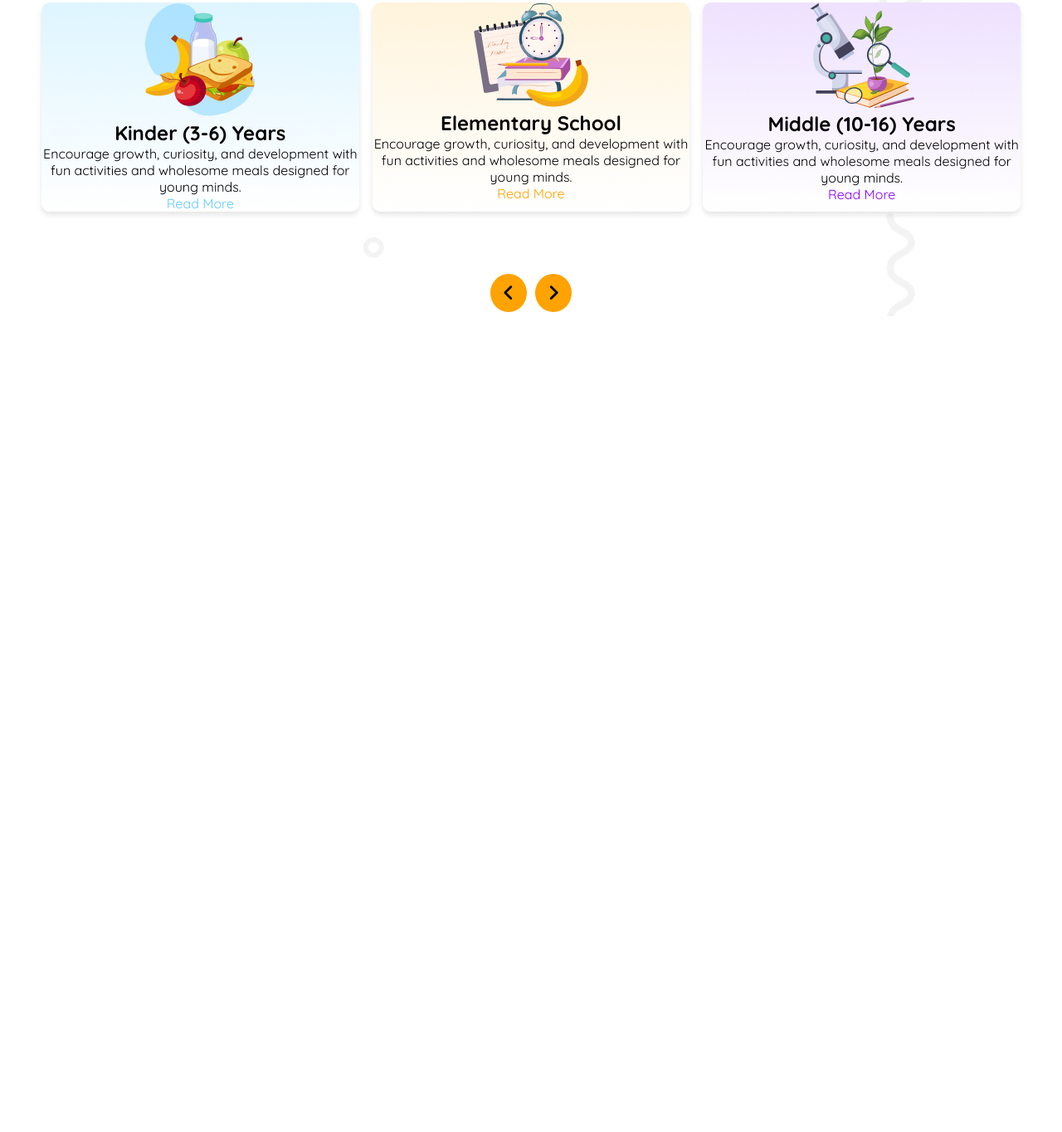
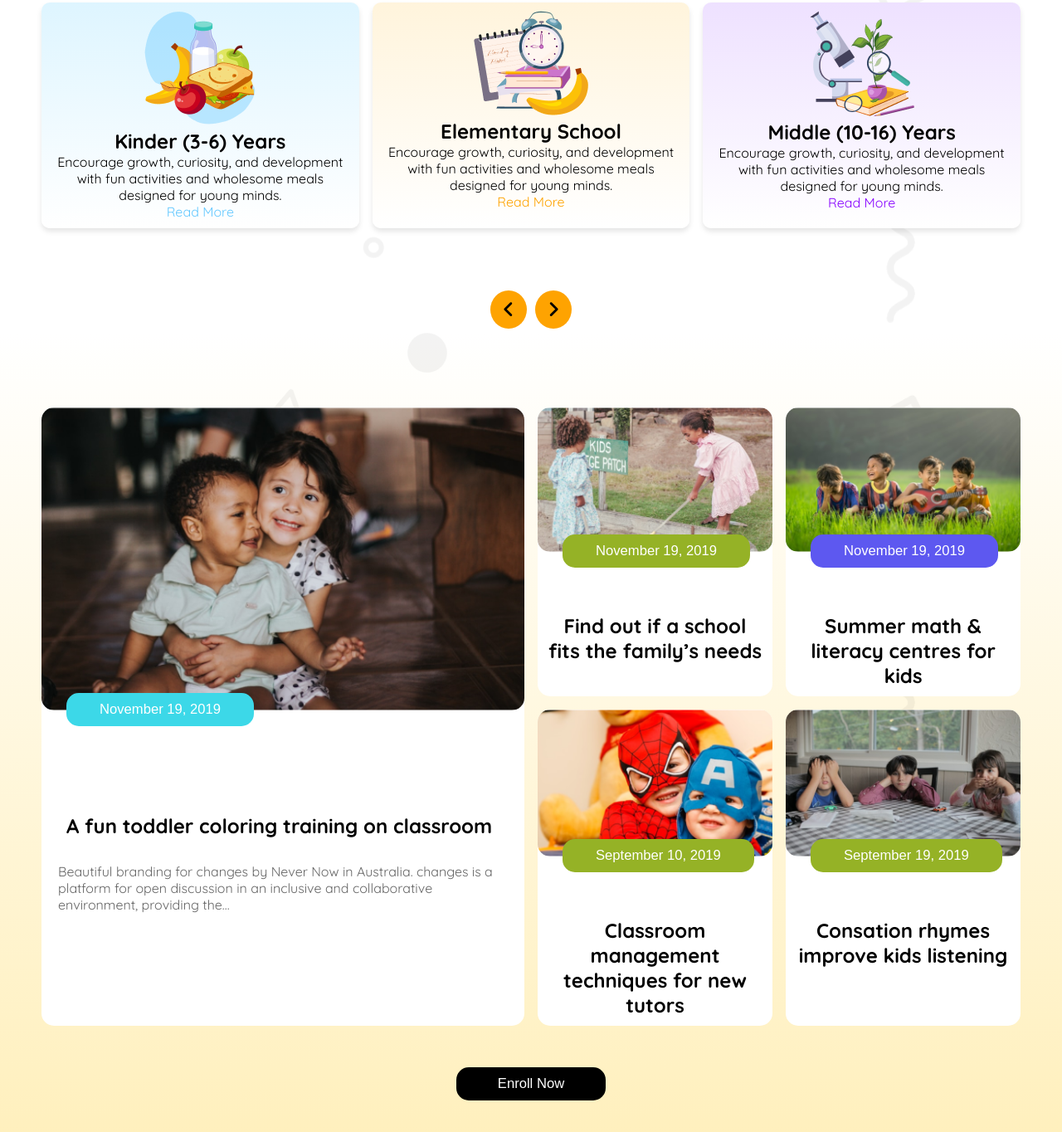
Before and after one commit to mdjosimuddin198/ph-02, a plain HTML site: page index.html in a window 1280 px wide. Shown: the part 794-2158 px from the top of the page at 83% size. Before the commit the page ends 1175 px from the top, so only its background shows below. Drawn offline with Linux system fonts and the light colour scheme.

Commit message:
main section

```diff
--- a/css/phone.css
+++ b/css/phone.css
@@ -27,3 +27,16 @@
 .container-card {
   grid-template-columns: repeat(1, 1fr);
 }
+/* story section  */
+.our-story-section {
+  grid-template-columns: repeat(2, 50%);
+}
+
+/* btn  */
+.story-btn {
+  padding: 3px 5px;
+
+  left: -10px;
+  top: -45px;
+  margin: 5px;
+}
--- a/css/style.css
+++ b/css/style.css
@@ -9,6 +9,9 @@
 /* utility class */
 .hide {
   display: none;
+}
+.gray {
+  color: #666666;
 }
 .btn {
   background: black;
@@ -106,7 +109,6 @@ ul li:nth-child(5) a {
   background: url("../assets/bg.png");
   background-repeat: no-repeat;
   object-fit: contain;
-  /* height: 771px; */
 }
 .container-card {
   display: grid;
@@ -117,7 +119,7 @@ ul li:nth-child(5) a {
 }
 .card {
   border-radius: 10px;
-  /* padding: 20px; */
+  padding: 10px;
   text-align: center;
   box-shadow: 0 4px 6px rgba(0, 0, 0, 0.1);
 }
@@ -157,3 +159,71 @@ ul li:nth-child(5) a {
   border-radius: 50%;
   font-size: 1.4rem;
 }
+
+/* our story section start  */
+.main-section {
+  background: url("../assets/bg.png"), linear-gradient(to top, #ffefba, #ffffff);
+  background-repeat: no-repeat;
+  object-fit: contain;
+  padding: 90px 50px;
+}
+.our-story-section {
+  display: grid;
+  grid-template-columns: repeat(4, 1fr);
+  /* grid-template-rows: repeat(2, 1fr); */
+
+  /* padding: 50px; */
+  border-radius: 8px;
+  gap: 1rem;
+}
+
+.story-card {
+  background: white;
+  border-radius: 15px;
+}
+.story-card h2 {
+  text-align: center;
+  padding: 10px;
+}
+.title-discription-story-card {
+  padding: 30px 20px;
+}
+.story-card img {
+  width: 100%;
+  border-radius: 15px;
+}
+.story-card1 {
+  grid-row: 1 / span 2;
+  grid-column: 1 / span 2;
+}
+
+.story-card1 p,
+.story-card1 h2 {
+  text-align: left;
+  margin-top: 20px;
+}
+.story-btn {
+  background: #95b226;
+  color: white;
+  border: none;
+  padding: 10px 40px;
+  border-radius: 15px;
+  font-size: 1.04rem;
+  margin-top: 20px;
+  margin-left: 10px;
+  position: relative;
+  left: 20px;
+  top: -45px;
+}
+#story-1-btn {
+  background: #3cd8e8;
+}
+#story-3-btn {
+  background: #5d58f0;
+}
+.view-all {
+  display: flex;
+  align-items: center;
+  justify-content: center;
+  padding-top: 30px;
+}
--- a/index.html
+++ b/index.html
@@ -89,5 +89,44 @@
         </div>
       </section>
     </header>
+    <main class="main-section">
+      <section class="our-story-section">
+        <div class="story-card story-card1 block">
+          <img src="./assets/story-1.png" alt="" />
+          <button id="story-1-btn" class="story-btn">November 19, 2019</button>
+          <div class="title-discription-story-card">
+            <h2>A fun toddler coloring training on classroom</h2>
+            <p class="gray">
+              Beautiful branding for changes by Never Now in Australia. changes
+              is a platform for open discussion in an inclusive and
+              collaborative environment, providing the...
+            </p>
+          </div>
+        </div>
+        <div class="story-card">
+          <img src="./assets/story-2.png" alt="" />
+          <button class="story-btn">November 19, 2019</button>
+          <h2>Find out if a school fits the family’s needs</h2>
+        </div>
+        <div class="story-card">
+          <img src="./assets/story-3.png" alt="" />
+          <button id="story-3-btn" class="story-btn">November 19, 2019</button>
+          <h2>Summer math & literacy centres for kids</h2>
+        </div>
+        <div class="story-card">
+          <img src="./assets/story-4.png" alt="" />
+          <button class="story-btn">September 10, 2019</button>
+          <h2>Classroom management techniques for new tutors</h2>
+        </div>
+        <div class="story-card">
+          <img src="./assets/story-5.png" alt="" />
+          <button class="story-btn">September 19, 2019</button>
+          <h2>Consation rhymes improve kids listening</h2>
+        </div>
+      </section>
+      <div class="view-all">
+        <button class="btn">Enroll Now</button>
+      </div>
+    </main>
   </body>
 </html>
```
